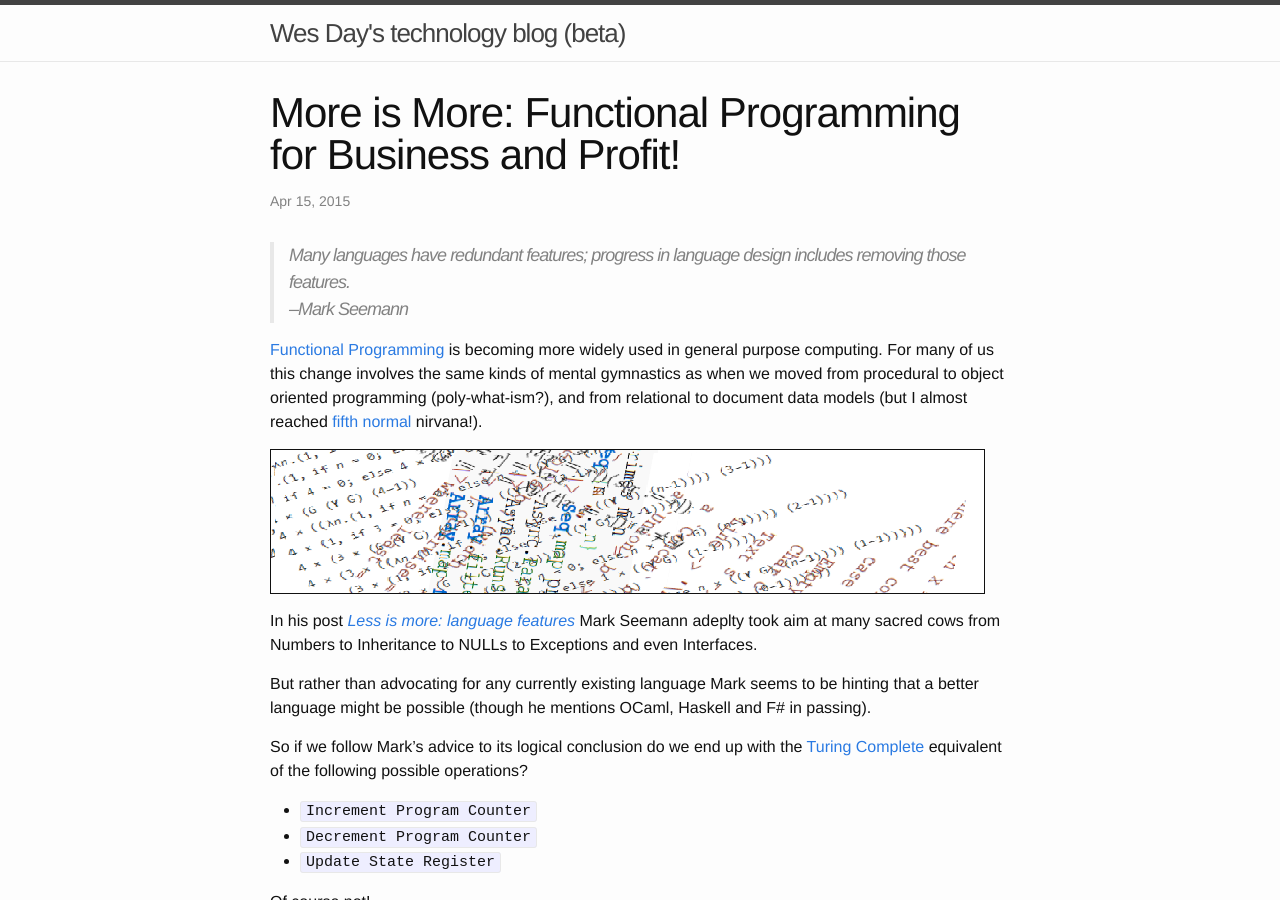
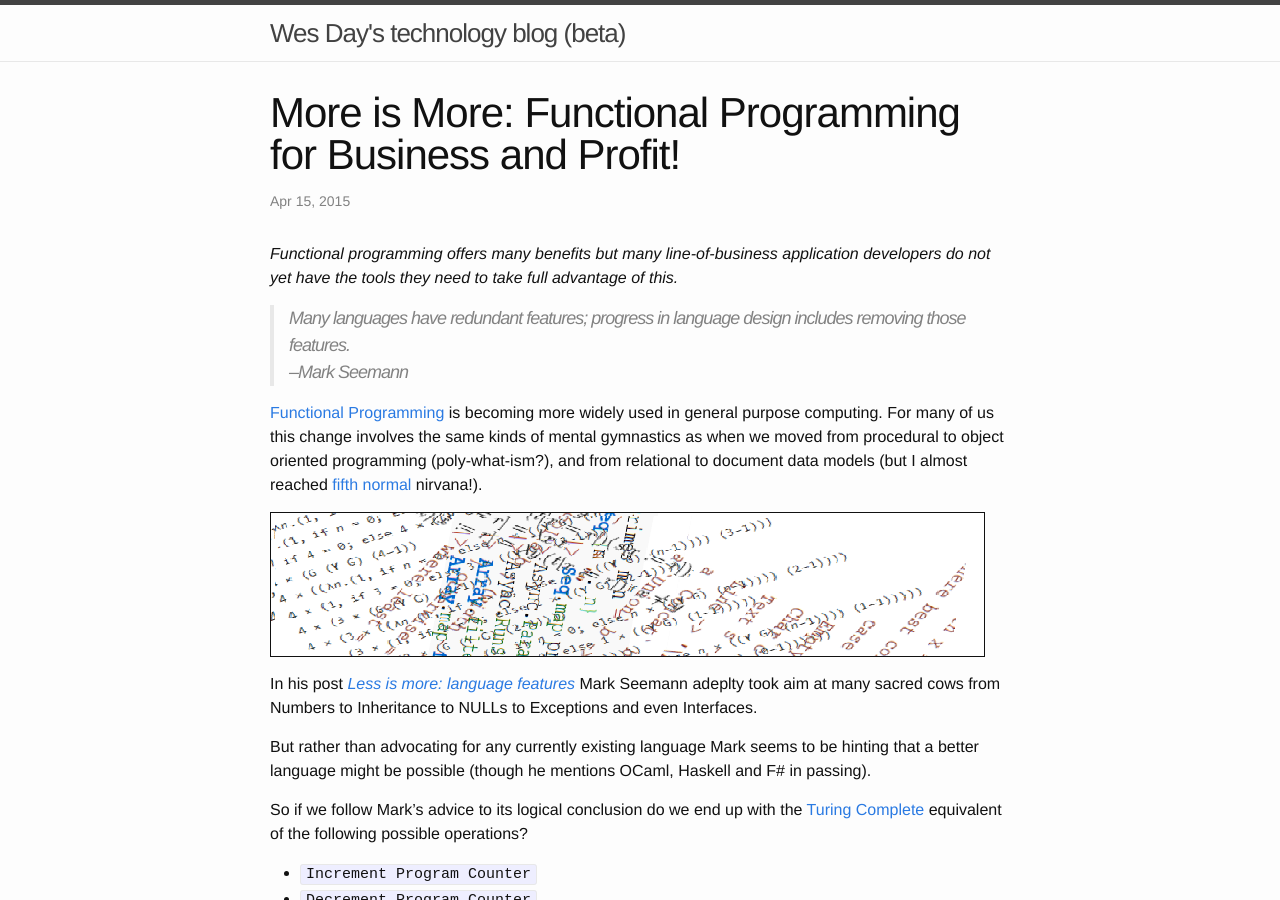
Before and after one commit to wespday/wespday.github.io, a Jekyll site: the page built from _posts/2015-04-15-functional-programming-for-business-programmers.markdown, in a window 1280 px wide and 900 px high. Built offline with Jekyll 4.4.1, drawn with Linux system fonts in a browser that asks for light colours.

Commit message:
Add a summary line to post

```diff
--- a/_posts/2015-04-15-functional-programming-for-business-programmers.markdown
+++ b/_posts/2015-04-15-functional-programming-for-business-programmers.markdown
@@ -4,6 +4,9 @@ title:  "More is More: Functional Programming for Business and Profit!"
 date:   2015-04-15 17:00:00
 categories: programming
 ---
+
+*Functional programming offers many benefits but many line-of-business application developers do not yet
+have the tools they need to take full advantage of this.*
 
 >Many languages have redundant features; progress in language design includes removing those features.<br>
 > *--Mark Seemann*
```
